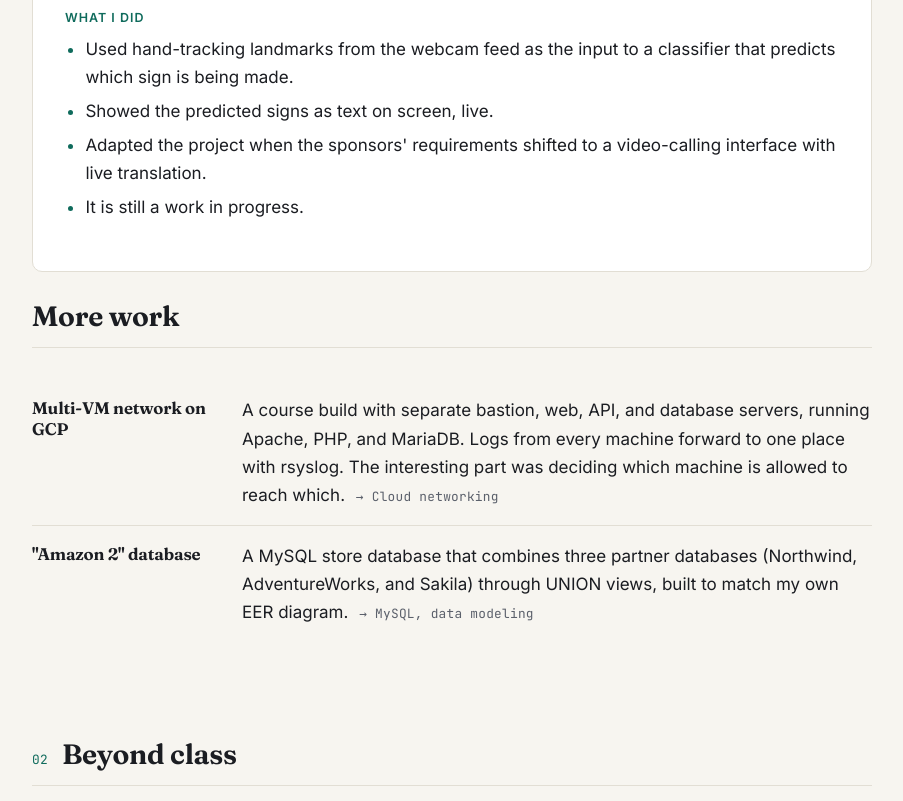
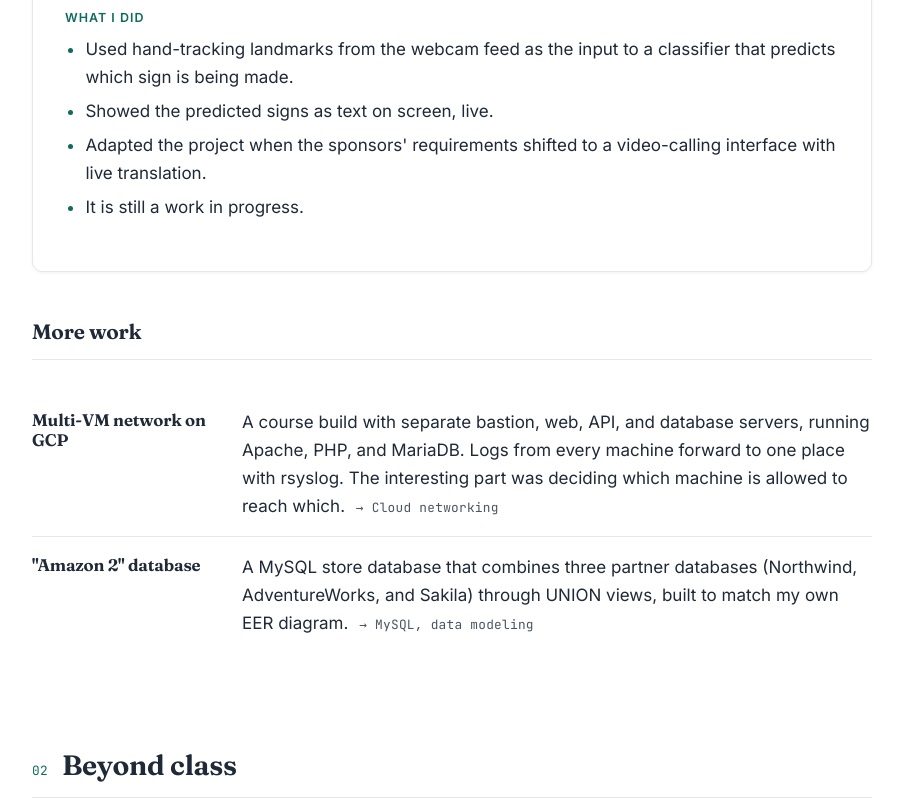
Before and after one commit to Meghp28/Meghp28.github.io, a plain HTML site: page index.html in a window 1280 px wide. Shown: the part 3101-3902 px from the top of the page, without its empty margins (188-1091 px from the left). Drawn offline with Linux system fonts and the light colour scheme.

Commit message:
Update style.css

```diff
--- a/style.css
+++ b/style.css
@@ -1,13 +1,13 @@
 /* ---------- Theme ---------- */
 :root {
-  --bg: #f7f5f0;
+  --bg: #ffffff;
   --surface: #ffffff;
-  --ink: #1b1d22;
-  --muted: #5b606b;
-  --line: #e2ded4;
+  --ink: #1f2937;
+  --muted: #4b5563;
+  --line: #e5e7eb;
   --accent: #0f6b5c;
-  --accent-soft: #e3f0ec;
-  --code-bg: #efece5;
+  --accent-soft: #eef6f3;
+  --code-bg: #f3f4f6;
 
   --serif: "Fraunces", Georgia, "Times New Roman", serif;
   --sans: "Inter", system-ui, -apple-system, "Segoe UI", Roboto, sans-serif;
@@ -15,19 +15,6 @@
 
   --max: 880px;
   --radius: 10px;
-}
-
-@media (prefers-color-scheme: dark) {
-  :root {
-    --bg: #121417;
-    --surface: #1a1d22;
-    --ink: #e9e7e2;
-    --muted: #a2a7b1;
-    --line: #2b2f36;
-    --accent: #5cc4ae;
-    --accent-soft: #17302b;
-    --code-bg: #23272e;
-  }
 }
 
 /* ---------- Base ---------- */
@@ -161,11 +148,14 @@ h1, h2, h3 {
 }
 .label { color: var(--accent); margin: 0; }
 .section-head h2 { font-size: 1.75rem; }
+.section-head.sub { margin-top: 48px; }
+.section-head.sub h2 { font-size: 1.3rem; }
 
 /* ---------- Projects ---------- */
 .project {
   background: var(--surface);
   border: 1px solid var(--line);
+  box-shadow: 0 1px 3px rgba(17, 24, 39, 0.06);
   border-radius: var(--radius);
   padding: 30px 32px;
   margin-bottom: 28px;
```
